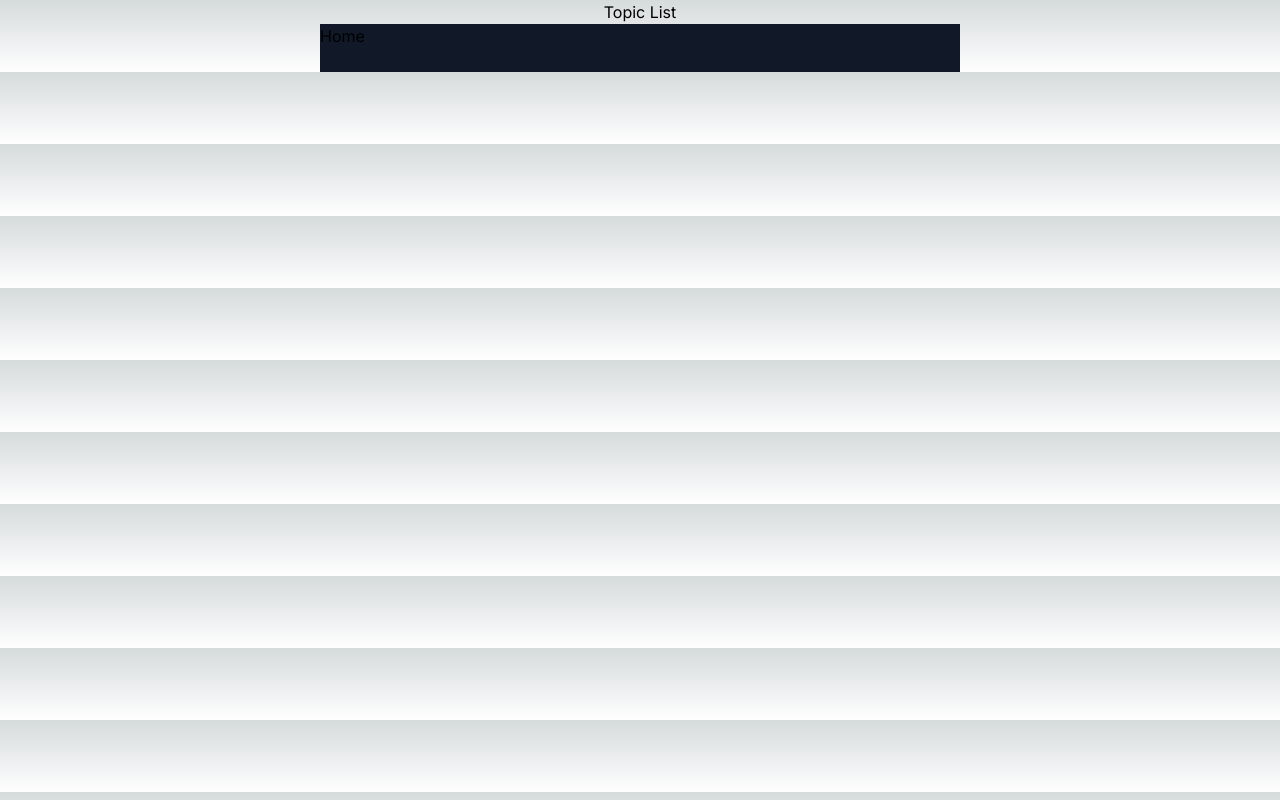
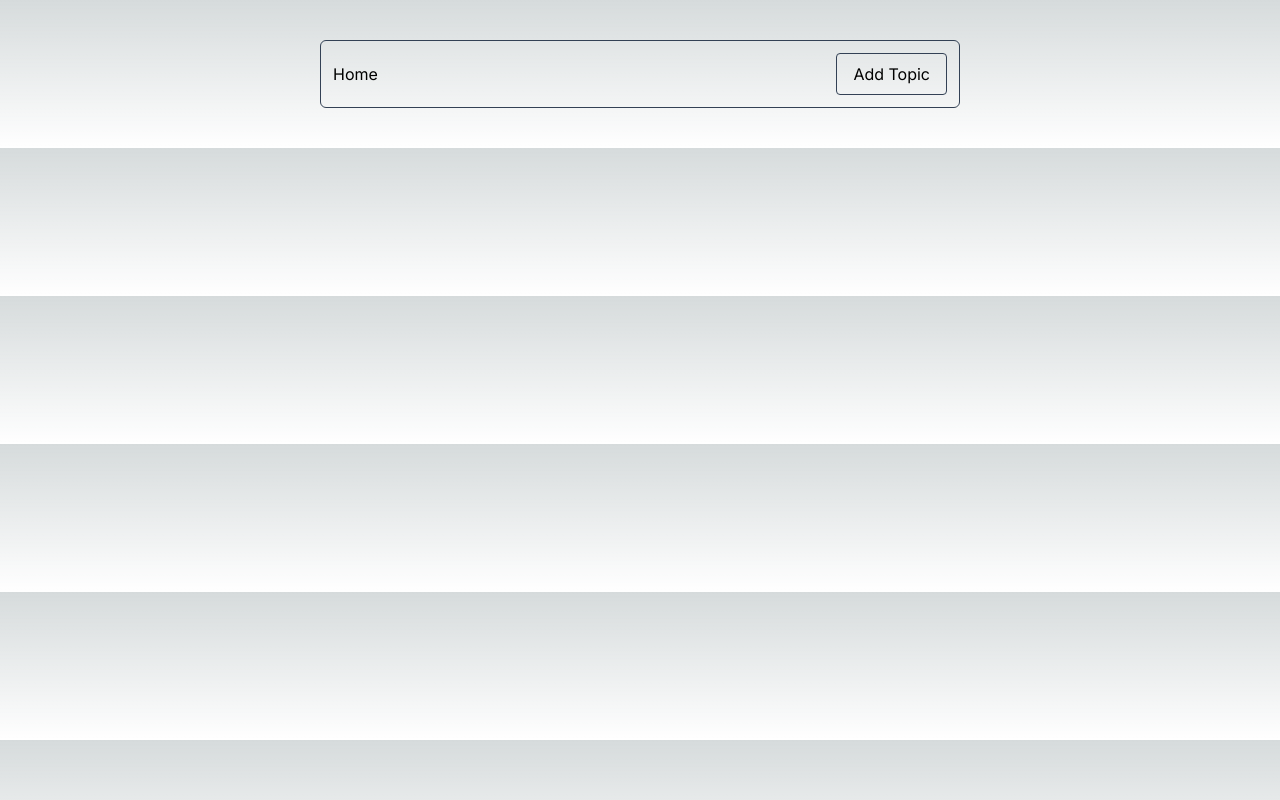
Before and after one commit to Jobayer109/Topic-list-CRUD-ops, a Next.js app: page / in a window 1280 px wide. Built offline with nearby package versions, Linux system fonts and the light colour scheme.

Commit message:
Navbar created and simply styled

```diff
--- a/app/layout.js
+++ b/app/layout.js
@@ -1,3 +1,4 @@
+import Navbar from "@/components/navbar";
 import { Inter } from "next/font/google";
 import "./globals.css";
 
@@ -11,7 +12,10 @@ export const metadata = {
 export default function RootLayout({ children }) {
   return (
     <html lang="en" className="w-[50%] m-auto">
-      <body className={inter.className}>{children}</body>
+      <body className={inter.className}>
+        <Navbar />
+        {children}
+      </body>
     </html>
   );
 }
--- a/app/page.js
+++ b/app/page.js
@@ -1,11 +1,7 @@
 export default function Home() {
   return (
     <main>
-      <h1 className="text-center">Topic List</h1>
-      <div className="bg-gray-900">
-        <h2>Home</h2>
-        <button></button>
-      </div>
+      <div className="bg-gray-900"></div>
     </main>
   );
 }
--- /dev/null
+++ b/components/navbar.jsx
@@ -0,0 +1,14 @@
+const Navbar = () => {
+  return (
+    <section>
+      <div className="flex items-center justify-between border border-slate-700 p-3 rounded-md my-10">
+        <h1>Home</h1>
+        <button className=" px-4 py-2 border border-slate-700 rounded ">
+          Add Topic
+        </button>
+      </div>
+    </section>
+  );
+};
+
+export default Navbar;
```
